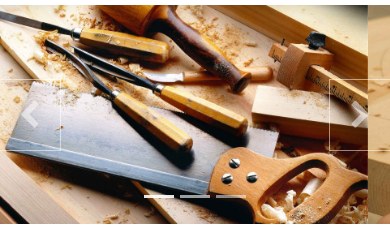
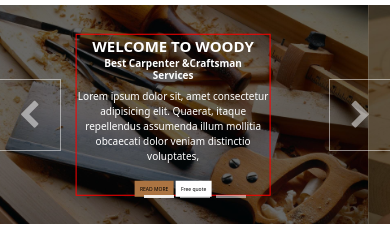
Before and after one commit to Aswankappingal/woody, a plain HTML site: page index.html in a window 390 px wide. Shown: the part 51-294 px from the top of the page. Drawn offline with nearby package versions, Linux system fonts and the light colour scheme.

Commit message:
file added

```diff
--- a/CSS/style.css
+++ b/CSS/style.css
@@ -90,13 +90,17 @@
 .caro-main-main{
     position: relative;
 }
+.caro-main-main img{
+     filter: brightness(40%);
+}
 .main-caro-contents{
     text-align: center;
     position: absolute;
-    top: 15%;
+    top: 50%;
     left: 50%;
-    transform: translate(-50%,50%);
+    transform: translate(-50%,-50%);
     color: white;
+    border: 1px solid red;
 
 }
 .main-caro-contents a{
@@ -213,5 +217,52 @@
     .icons-main{
         width: 95%;
     }
+    .main-caro-contents{
+        text-align: center;
+        position: absolute;
+        top: 50%;
+        left: 50%;
+        transform: translate(-50%,-50%);
+        color: white;
+        /* width: 100%; */
+
+    }
+    .main-caro-contents a{
+        text-decoration: none;
+        color: white;
+        font-size: 5px;
+        background-color: #AB7442;
+        padding: 10px 10px;
+        margin-top: 0px;
+
+    }
+    #btn{
+        background-color: #ffffff;
+        padding: 5px 5px;
+        color: black;
+        font-size: 5px;
+    }
+    #btn2{
+        background-color: #AB7442;
+        padding: 5px 5px;
+        color: black;
+        font-size: 5px;
+    }
+
+    .main-sub1{
+        color: white;
+        font-size: 15px;
+        font-weight: 900;
+
+    }
+    .main-sub2 h3{
+        font-size: 10px;
+        font-weight: 900;
+    }
+    .main-sub3{
+        font-size: 10px;
+    }
+
+
 
 }
--- a/index.html
+++ b/index.html
@@ -95,7 +95,7 @@
           <div class="main-sub3">
             <p>Lorem ipsum dolor sit, amet consectetur adipisicing elit. Quaerat, itaque repellendus assumenda illum
               mollitia obcaecati dolor veniam distinctio voluptates,</p>
-              <a href="">READ MORE</a>
+              <a href="" id="btn2">READ MORE</a>
               <a href="" id="btn">Free quote</a>
           </div>
 
@@ -115,7 +115,7 @@
           <div class="main-sub3">
             <p>Lorem ipsum dolor sit, amet consectetur adipisicing elit. Quaerat, itaque repellendus assumenda illum
               mollitia obcaecati dolor veniam distinctio voluptates,</p>
-              <a href="">READ MORE</a>
+              <a href="" id="btn2">READ MORE</a>
               <a href="" id="btn">Free Quote</a>
           </div>
 
@@ -135,7 +135,7 @@
           <div class="main-sub3">
             <p>Lorem ipsum dolor sit, amet consectetur adipisicing elit. Quaerat, itaque repellendus assumenda illum
               mollitia obcaecati dolor veniam distinctio voluptates,</p>
-              <a href="">READ MORE</a>
+              <a href="" id="btn2">READ MORE</a>
               <a href="" id="btn">Free Quote</a>
           </div>
 
```
